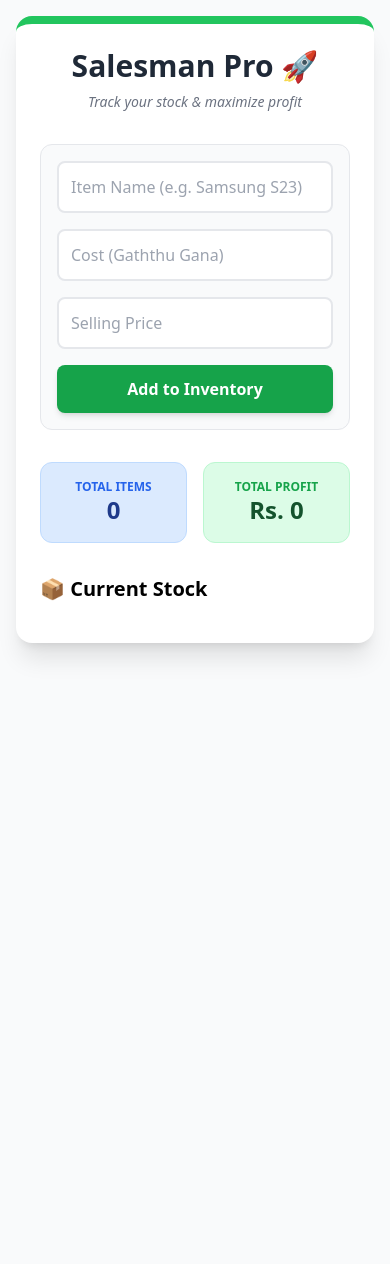
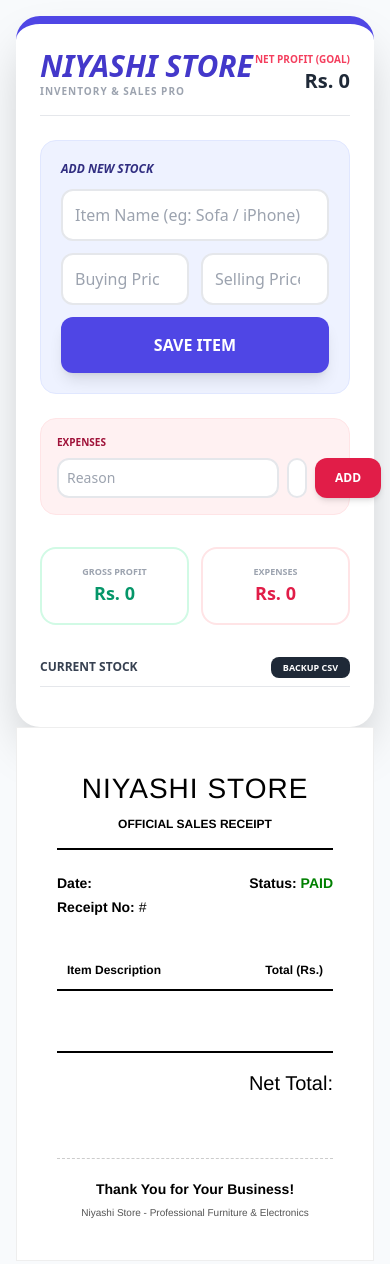
Before and after one commit to nipunawijekoon41/My-sales-app, a plain HTML site: page index.html in a window 390 px wide. Before the commit the page ends 844 px from the top, so only its background shows below. Drawn offline with nearby package versions, Linux system fonts and the light colour scheme.

Commit message:
Add files via upload

```diff
--- a/index.html
+++ b/index.html
@@ -3,130 +3,223 @@
 <head>
     <meta charset="UTF-8">
     <meta name="viewport" content="width=device-width, initial-scale=1.0">
-    <title>Salesman Pro - Inventory</title>
+    <title>Niyashi Store - POS System</title>
     <script src="https://cdn.tailwindcss.com"></script>
     <script src="https://unpkg.com/dexie/dist/dexie.js"></script>
+    <style>
+        /* Print logic: Everything hidden except the receipt area */
+        @media print {
+            body * { visibility: hidden; }
+            #printArea, #printArea * { visibility: visible; }
+            #printArea {
+                position: absolute;
+                left: 0;
+                top: 0;
+                width: 100%;
+                padding: 20px;
+            }
+        }
+    </style>
 </head>
-<body class="bg-gray-50 p-4">
+<body class="bg-slate-50 p-4 font-sans">
 
-    <div class="max-w-xl mx-auto bg-white p-6 rounded-2xl shadow-xl border-t-8 border-green-500">
-        <h1 class="text-3xl font-extrabold text-center text-gray-800 mb-2">Salesman Pro 🚀</h1>
-        <p class="text-center text-gray-500 mb-8 text-sm italic">Track your stock & maximize profit</p>
-
-        <div class="grid grid-cols-1 md:grid-cols-2 gap-4 mb-8 bg-gray-50 p-4 rounded-xl border">
-            <div class="md:col-span-2">
-                <input id="itemName" type="text" placeholder="Item Name (e.g. Samsung S23)" class="w-full border-2 rounded-lg p-3 outline-none focus:border-green-500">
+    <div class="max-w-2xl mx-auto bg-white p-6 rounded-3xl shadow-2xl border-t-8 border-indigo-600">
+        <div class="flex justify-between items-center mb-6 border-b pb-4">
+            <div>
+                <h1 class="text-3xl font-black text-indigo-700 italic">NIYASHI STORE</h1>
+                <p class="text-[10px] font-bold text-gray-400 uppercase tracking-widest">Inventory & Sales Pro</p>
             </div>
-            <input id="buyPrice" type="number" placeholder="Cost (Gaththu Gana)" class="border-2 rounded-lg p-3 outline-none focus:border-green-500">
-            <input id="sellPrice" type="number" placeholder="Selling Price" class="border-2 rounded-lg p-3 outline-none focus:border-green-500">
-            <button onclick="addItem()" class="md:col-span-2 bg-green-600 text-white font-bold py-3 rounded-lg hover:bg-green-700 shadow-md">Add to Inventory</button>
-        </div>
-
-        <div class="grid grid-cols-2 gap-4 mb-8 text-center">
-            <div class="bg-blue-100 p-4 rounded-xl border border-blue-200">
-                <p class="text-xs uppercase font-bold text-blue-600 leading-tight">Total Items</p>
-                <p id="totalCount" class="text-2xl font-black text-blue-900">0</p>
-            </div>
-            <div class="bg-green-100 p-4 rounded-xl border border-green-200">
-                <p class="text-xs uppercase font-bold text-green-600 leading-tight">Total Profit</p>
-                <p id="totalProfit" class="text-2xl font-black text-green-900">Rs. 0</p>
+            <div class="text-right">
+                <p class="text-[10px] font-black text-rose-500 uppercase">Net Profit (Goal)</p>
+                <p id="netProfit" class="text-xl font-black text-gray-800">Rs. 0</p>
             </div>
         </div>
 
-        <h2 class="text-xl font-bold mb-4 flex items-center gap-2">
-            📦 Current Stock
-        </h2>
-        <div id="itemList" class="space-y-4">
+        <div class="bg-indigo-50 p-5 rounded-2xl mb-6 border border-indigo-100">
+            <h3 class="text-xs font-black text-indigo-900 mb-3 uppercase italic">Add New Stock</h3>
+            <div class="space-y-3">
+                <input id="itemName" type="text" placeholder="Item Name (eg: Sofa / iPhone)" class="w-full border-2 rounded-xl p-3 outline-none focus:border-indigo-500">
+                <div class="grid grid-cols-2 gap-3">
+                    <input id="buyPrice" type="number" placeholder="Buying Price" class="border-2 rounded-xl p-3 outline-none focus:border-indigo-500">
+                    <input id="sellPrice" type="number" placeholder="Selling Price" class="border-2 rounded-xl p-3 outline-none focus:border-indigo-500">
+                </div>
+                <button onclick="addItem()" class="w-full bg-indigo-600 text-white font-black py-4 rounded-xl hover:bg-indigo-700 shadow-lg active:scale-95 transition-all uppercase">Save Item</button>
             </div>
+        </div>
+
+        <div class="bg-rose-50 p-4 rounded-2xl mb-8 border border-rose-100">
+            <h3 class="text-[10px] font-black text-rose-800 mb-2 uppercase">Expenses</h3>
+            <div class="flex gap-2">
+                <input id="expDesc" type="text" placeholder="Reason" class="flex-1 border-2 rounded-xl p-2 text-sm outline-none focus:border-rose-400">
+                <input id="expAmount" type="number" placeholder="Rs." class="w-1/4 border-2 rounded-xl p-2 text-sm outline-none focus:border-rose-400">
+                <button onclick="addExpense()" class="bg-rose-600 text-white px-5 rounded-xl font-bold text-xs uppercase shadow-md">Add</button>
+            </div>
+        </div>
+
+        <div class="grid grid-cols-2 gap-3 mb-8">
+            <div class="bg-white border-2 border-emerald-100 p-4 rounded-2xl text-center">
+                <p class="text-[9px] uppercase font-black text-gray-400">Gross Profit</p>
+                <p id="totalProfit" class="text-lg font-black text-emerald-600">0</p>
+            </div>
+            <div class="bg-white border-2 border-rose-100 p-4 rounded-2xl text-center">
+                <p class="text-[9px] uppercase font-black text-gray-400">Expenses</p>
+                <p id="totalExpenses" class="text-lg font-black text-rose-600">0</p>
+            </div>
+        </div>
+
+        <div class="flex justify-between items-center mb-4 border-b pb-2">
+            <h2 class="font-black text-gray-700 uppercase text-xs">Current Stock</h2>
+            <button onclick="exportData()" class="text-[9px] bg-gray-800 text-white px-3 py-1 rounded-lg font-bold uppercase hover:bg-black">Backup CSV</button>
+        </div>
+        <div id="itemList" class="space-y-4"></div>
+    </div>
+
+    <div id="receiptBox">
+        <div id="printArea" style="padding: 40px; font-family: 'Helvetica', sans-serif; color: #000; background: #fff; width: 100%; border: 1px solid #eee;">
+            <div style="text-align: center; border-bottom: 2px solid #000; padding-bottom: 10px; margin-bottom: 20px;">
+                <h1 style="margin: 0; font-size: 28px; letter-spacing: 1px;">NIYASHI STORE</h1>
+                <p style="margin: 5px 0; font-size: 12px; font-weight: bold; text-transform: uppercase;">Official Sales Receipt</p>
+            </div>
+
+            <div style="display: flex; justify-content: space-between; margin-bottom: 30px; font-size: 14px;">
+                <div>
+                    <p style="margin: 3px 0;"><strong>Date:</strong> <span id="rDate"></span></p>
+                    <p style="margin: 3px 0;"><strong>Receipt No:</strong> #<span id="rNo"></span></p>
+                </div>
+                <div style="text-align: right;">
+                    <p style="margin: 3px 0;"><strong>Status:</strong> <span style="color: green; font-weight: bold;">PAID</span></p>
+                </div>
+            </div>
+
+            <table style="width: 100%; border-collapse: collapse; margin-bottom: 30px;">
+                <thead>
+                    <tr style="border-bottom: 2px solid #000; text-align: left; font-size: 12px;">
+                        <th style="padding: 10px;">Item Description</th>
+                        <th style="padding: 10px; text-align: right;">Total (Rs.)</th>
+                    </tr>
+                </thead>
+                <tbody style="font-size: 16px;">
+                    <tr>
+                        <td style="padding: 15px 10px; font-weight: bold;" id="rDesc"></td>
+                        <td style="padding: 15px 10px; text-align: right; font-weight: bold;" id="rPrice"></td>
+                    </tr>
+                </tbody>
+            </table>
+
+            <div style="border-top: 2px solid #000; padding-top: 15px; text-align: right;">
+                <h3 style="margin: 0; font-size: 20px;">Net Total: <span id="rTotal"></span></h3>
+            </div>
+
+            <div style="margin-top: 60px; text-align: center; border-top: 1px dashed #ccc; padding-top: 20px;">
+                <p style="font-size: 14px; font-weight: bold;">Thank You for Your Business!</p>
+                <p style="font-size: 10px; color: #555; margin-top: 5px;">Niyashi Store - Professional Furniture & Electronics</p>
+            </div>
+        </div>
     </div>
 
     <script>
-        // 1. Database Setup
-        const db = new Dexie("SalesProDB");
+        const db = new Dexie("NiyashiNewDB");
         db.version(1).stores({
-            items: '++id, name, buyPrice, sellPrice, status'
+            items: '++id, name, buyPrice, sellPrice, status, date',
+            expenses: '++id, desc, amount'
         });
 
-        // 2. Add New Item
         async function addItem() {
             const name = document.getElementById('itemName').value;
             const buy = parseFloat(document.getElementById('buyPrice').value);
             const sell = parseFloat(document.getElementById('sellPrice').value);
-
-            if(!name || isNaN(buy) || isNaN(sell)) {
-                alert("Machan, okkoma fields fill karanna!");
-                return;
-            }
-
-            await db.items.add({
-                name,
-                buyPrice: buy,
-                sellPrice: sell,
-                status: 'Available'
-            });
-
-            document.getElementById('itemName').value = '';
-            document.getElementById('buyPrice').value = '';
-            document.getElementById('sellPrice').value = '';
-            showItems();
-        }
-
-        // 3. Delete Item
-        async function deleteItem(id) {
-            if(confirm("Meka delete karannada machan?")) {
-                await db.items.delete(id);
-                showItems();
+            if(name && !isNaN(buy) && !isNaN(sell)) {
+                await db.items.add({ name, buyPrice: buy, sellPrice: sell, status: 'Available', date: new Date().toLocaleDateString() });
+                document.getElementById('itemName').value = '';
+                document.getElementById('buyPrice').value = '';
+                document.getElementById('sellPrice').value = '';
+                showData();
             }
         }
 
-        // 4. Update Status (Sold/Available)
-        async function toggleStatus(id, currentStatus) {
-            const newStatus = currentStatus === 'Available' ? 'Sold' : 'Available';
-            await db.items.update(id, { status: newStatus });
-            showItems();
+        async function addExpense() {
+            const desc = document.getElementById('expDesc').value;
+            const amount = parseFloat(document.getElementById('expAmount').value);
+            if(desc && !isNaN(amount)) {
+                await db.expenses.add({ desc, amount });
+                document.getElementById('expDesc').value = '';
+                document.getElementById('expAmount').value = '';
+                showData();
+            }
         }
 
-        // 5. Render Items and Dashboard
-        async function showItems() {
+        async function toggleStatus(id, currentStatus) {
+            await db.items.update(id, { status: currentStatus === 'Available' ? 'Sold' : 'Available' });
+            showData();
+        }
+
+        async function deleteItem(id) { if(confirm("Delete this?")) { await db.items.delete(id); showData(); } }
+
+        // --- FIXED PRINT FUNCTION ---
+        async function printReceipt(id) {
+            const item = await db.items.get(id);
+            if(!item) return;
+
+            // Mapping details to receipt
+            document.getElementById('rNo').innerText = 1000 + item.id;
+            document.getElementById('rDate').innerText = item.date;
+            document.getElementById('rDesc').innerText = item.name.toUpperCase();
+            document.getElementById('rPrice').innerText = item.sellPrice.toLocaleString();
+            document.getElementById('rTotal').innerText = "Rs. " + item.sellPrice.toLocaleString();
+
+            // Trigger Print
+            window.print();
+        }
+
+        async function showData() {
             const allItems = await db.items.toArray();
+            const allExpenses = await db.expenses.toArray();
             const listDiv = document.getElementById('itemList');
-            let totalProf = 0;
+            let grossProf = 0;
+            let expensesTotal = 0;
 
             listDiv.innerHTML = "";
 
-            allItems.forEach(item => {
+            allItems.reverse().forEach(item => {
                 const profit = item.sellPrice - item.buyPrice;
-                if(item.status === 'Sold') totalProf += profit;
+                if(item.status === 'Sold') grossProf += profit;
 
                 listDiv.innerHTML += `
-                    <div class="border-2 p-4 rounded-xl flex justify-between items-center transition shadow-sm ${item.status === 'Sold' ? 'bg-gray-100 border-gray-200' : 'bg-white border-green-100'}">
-                        <div class="flex-1">
-                            <div class="flex items-center gap-2">
-                                <span class="w-3 h-3 rounded-full ${item.status === 'Sold' ? 'bg-gray-400' : 'bg-green-500 animate-pulse'}"></span>
-                                <p class="font-bold text-gray-800 text-lg ${item.status === 'Sold' ? 'line-through text-gray-400' : ''}">${item.name}</p>
+                    <div class="bg-white p-4 rounded-2xl border-2 ${item.status === 'Sold' ? 'border-gray-100 opacity-60' : 'border-indigo-50 shadow-sm'} flex justify-between items-center">
+                        <div>
+                            <p class="font-black text-gray-800 uppercase text-xs">${item.name}</p>
+                            <p class="text-[9px] text-gray-400 font-bold">Price: Rs. ${item.sellPrice.toLocaleString()}</p>
+                            <div class="flex gap-2 mt-3">
+                                <button onclick="toggleStatus(${item.id}, '${item.status}')" class="text-[8px] px-2 py-1 rounded-full font-black border uppercase ${item.status === 'Available' ? 'bg-emerald-50 text-emerald-600 border-emerald-200' : 'bg-gray-100 text-gray-500 border-gray-200'}">${item.status}</button>
+                                <button onclick="printReceipt(${item.id})" class="text-[8px] px-2 py-1 rounded-full font-black bg-indigo-600 text-white uppercase shadow-sm">Receipt</button>
+                                <button onclick="deleteItem(${item.id})" class="text-rose-300 px-2 font-bold text-xs">X</button>
                             </div>
-                            <p class="text-sm text-gray-500 font-medium mt-1">Cost: Rs. ${item.buyPrice.toLocaleString()}</p>
-                            <p class="text-xs text-blue-600 font-bold uppercase cursor-pointer hover:underline mt-1" onclick="toggleStatus(${item.id}, '${item.status}')">
-                                Mark as ${item.status === 'Available' ? 'Sold' : 'Available'}
-                            </p>
                         </div>
-                        <div class="text-right flex flex-col items-end gap-2">
-                            <p class="text-lg font-black ${profit > 0 ? 'text-green-600' : 'text-red-500'}">Rs. ${profit.toLocaleString()}</p>
-                            <button onclick="deleteItem(${item.id})" class="text-red-400 hover:text-red-600 transition">
-                                <svg xmlns="http://www.w3.org/2000/svg" class="h-5 w-5" fill="none" viewBox="0 0 24 24" stroke="currentColor">
-                                  <path stroke-linecap="round" stroke-linejoin="round" stroke-width="2" d="M19 7l-.867 12.142A2 2 0 0116.138 21H7.862a2 2 0 01-1.995-1.858L5 7m5 4v6m4-6v6m1-10V4a1 1 0 00-1-1h-4a1 1 0 00-1 1v3M4 7h16" />
-                                </svg>
-                            </button>
+                        <div class="text-right">
+                            <p class="text-sm font-black ${profit >= 0 ? 'text-emerald-600' : 'text-rose-600'}">Rs. ${profit.toLocaleString()}</p>
                         </div>
-                    </div>
-                `;
+                    </div>`;
             });
 
-            document.getElementById('totalCount').innerText = allItems.length;
-            document.getElementById('totalProfit').innerText = "Rs. " + totalProf.toLocaleString();
+            allExpenses.forEach(e => expensesTotal += e.amount);
+            document.getElementById('totalProfit').innerText = "Rs. " + grossProf.toLocaleString();
+            document.getElementById('totalExpenses').innerText = "Rs. " + expensesTotal.toLocaleString();
+            document.getElementById('netProfit').innerText = "Rs. " + (grossProf - expensesTotal).toLocaleString();
         }
 
-        showItems();
+        async function exportData() {
+            const allItems = await db.items.toArray();
+            let csv = "Item,Cost,Sale,Status,Date\n";
+            allItems.forEach(i => csv += `${i.name},${i.buyPrice},${i.sellPrice},${i.status},${i.date}\n`);
+            const blob = new Blob([csv], { type: 'text/csv' });
+            const url = window.URL.createObjectURL(blob);
+            const a = document.createElement('a');
+            a.setAttribute('href', url);
+            a.setAttribute('download', 'Niyashi_Backup.csv');
+            a.click();
+        }
+
+        showData();
     </script>
 </body>
 </html>
```
